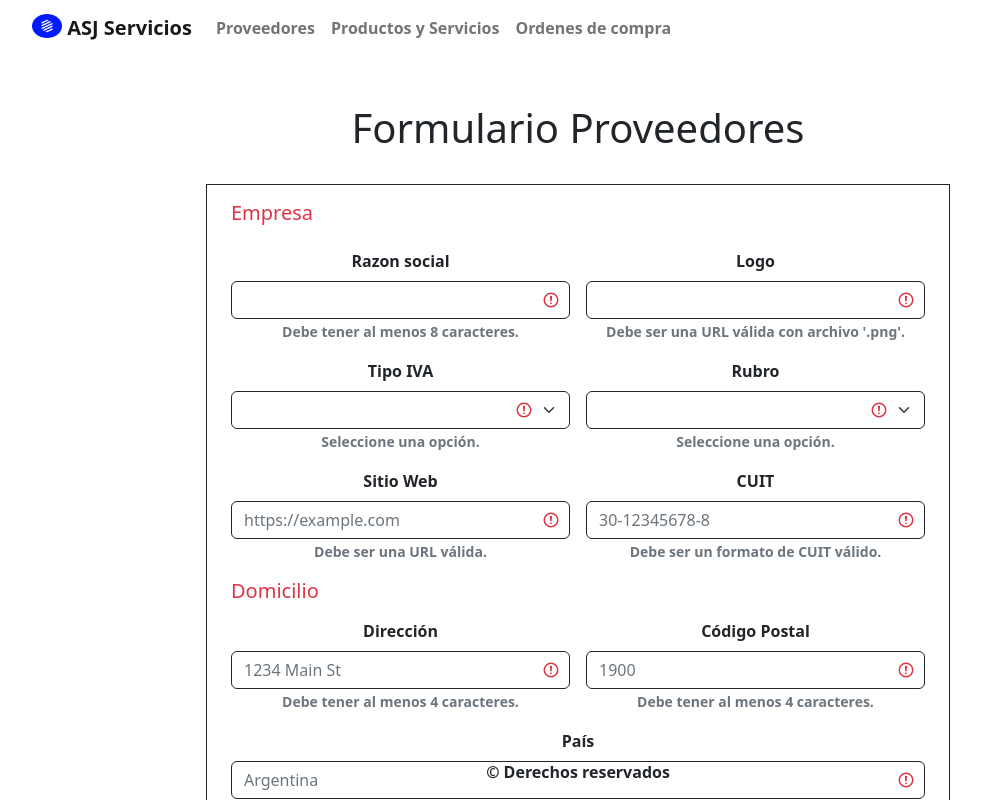
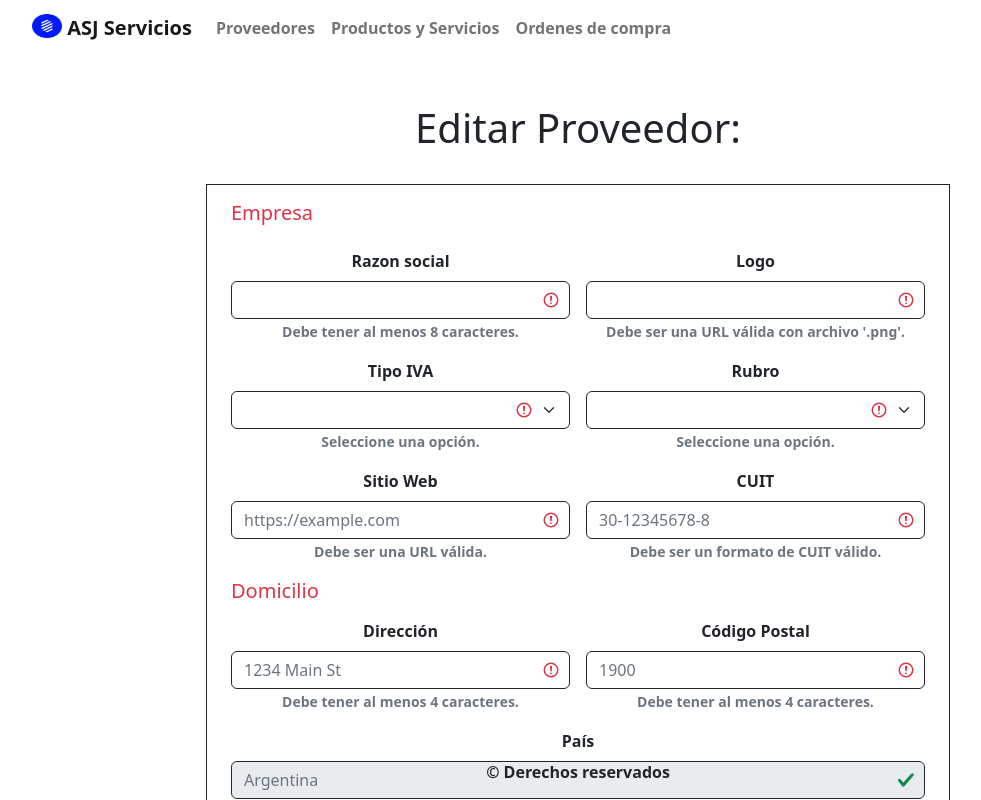
Before and after one commit to SimonS89/IntegradorAsj, an Angular app in the folder SUELDO-INTEGRADOR-ANGULAR/my-app/: page /proveedores/form-proveedores/1 in a window 1280 px wide. Shown: the top 800 px of the page, without its empty margins (62-1043 px from the left). Built offline with nearby package versions, Linux system fonts and the light colour scheme.

Commit message:
fix proveedores form

```diff
--- a/SUELDO-INTEGRADOR-ANGULAR/my-app/src/app/components/proveedores/form-proveedores/form-proveedores.component.html
+++ b/SUELDO-INTEGRADOR-ANGULAR/my-app/src/app/components/proveedores/form-proveedores/form-proveedores.component.html
@@ -1,5 +1,11 @@
 <div class="row">
-  <h1 class="my-5">Formulario Proveedores</h1>
+  <h1 class="my-5">
+    {{
+      id == null
+        ? "Agregar Proveedor"
+        : "Editar Proveedor: " + proveedor.razonSocial
+    }}
+  </h1>
 </div>
 <form
   #proveedorForm="ngForm"
@@ -174,7 +180,7 @@
   <div class="col-12">
     <label for="inputPais" class="form-label">País</label>
     <input
-      required
+      disabled
       minlength="4"
       type="text"
       class="form-control border border-dark"
@@ -183,6 +189,7 @@
       name="pais"
       [(ngModel)]="proveedor.domicilio.pais"
       #pais="ngModel"
+      value="Argentina"
       [ngClass]="pais.errors ? 'is-invalid' : 'is-valid'"
     />
     <div class="col-auto" *ngIf="pais.errors?.['minlength']||pais.errors">
--- a/SUELDO-INTEGRADOR-ANGULAR/my-app/src/app/components/proveedores/form-proveedores/form-proveedores.component.ts
+++ b/SUELDO-INTEGRADOR-ANGULAR/my-app/src/app/components/proveedores/form-proveedores/form-proveedores.component.ts
@@ -35,6 +35,8 @@ export class FormProveedoresComponent implements OnInit {
     },
   };
 
+  id!: string;
+
   provincias!: Provincia[];
   ciudades!: Ciudad[];
 
@@ -46,8 +48,8 @@ export class FormProveedoresComponent implements OnInit {
 
   ngOnInit(): void {
     this.route.params.subscribe((data) => {
-      const id = data['id'];
-      const proveedorExistente = this.proveedorService.getById(id);
+      this.id = data['id'];
+      const proveedorExistente = this.proveedorService.getById(this.id);
       if (proveedorExistente) {
         this.proveedor = { ...proveedorExistente };
       }
```
